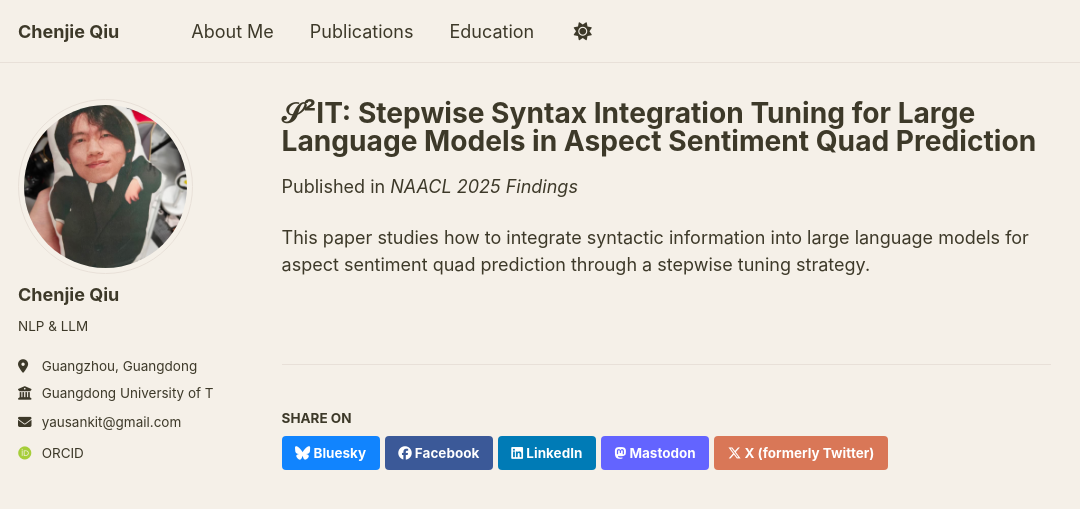
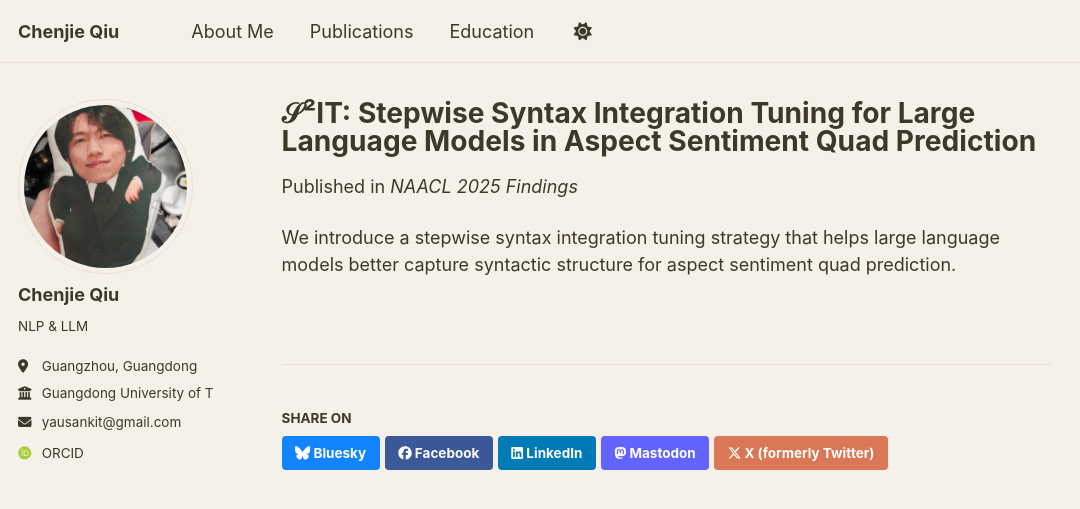
Before and after one commit to yausankit/yausankit.github.io, a Jekyll site: the page built from _publications/2025-04-01-s2it-stepwise-syntax-integration-tuning.md, in a window 1280 px wide. Shown: the top 509 px of the page, without its empty margins (0-1080 px from the left). Built offline with Jekyll 4.4.1, drawn with Linux system fonts in a browser that asks for light colours; some web fonts are replaced; a script bundle is joined from its source files by our own code; library files that are not in the unit come from our copies.

Commit message:
Refine publication work description

```diff
--- a/_publications/2025-04-01-s2it-stepwise-syntax-integration-tuning.md
+++ b/_publications/2025-04-01-s2it-stepwise-syntax-integration-tuning.md
@@ -3,10 +3,10 @@ title: '𝒮²IT: Stepwise Syntax Integration Tuning for Large Language Models i
 collection: publications
 category: conferences
 permalink: /publication/2025-04-01-s2it-stepwise-syntax-integration-tuning
-excerpt: 'This paper studies how to integrate syntactic information into large language models for aspect sentiment quad prediction through a stepwise tuning strategy.'
+excerpt: 'We introduce a stepwise syntax integration tuning strategy that helps large language models better capture syntactic structure for aspect sentiment quad prediction.'
 date: 2025-04-01
 venue: 'NAACL 2025 Findings'
 doi: '10.18653/v1/2025.findings-naacl.379'
 ---
 
-This paper studies how to integrate syntactic information into large language models for aspect sentiment quad prediction through a stepwise tuning strategy.
+We introduce a stepwise syntax integration tuning strategy that helps large language models better capture syntactic structure for aspect sentiment quad prediction.
```
